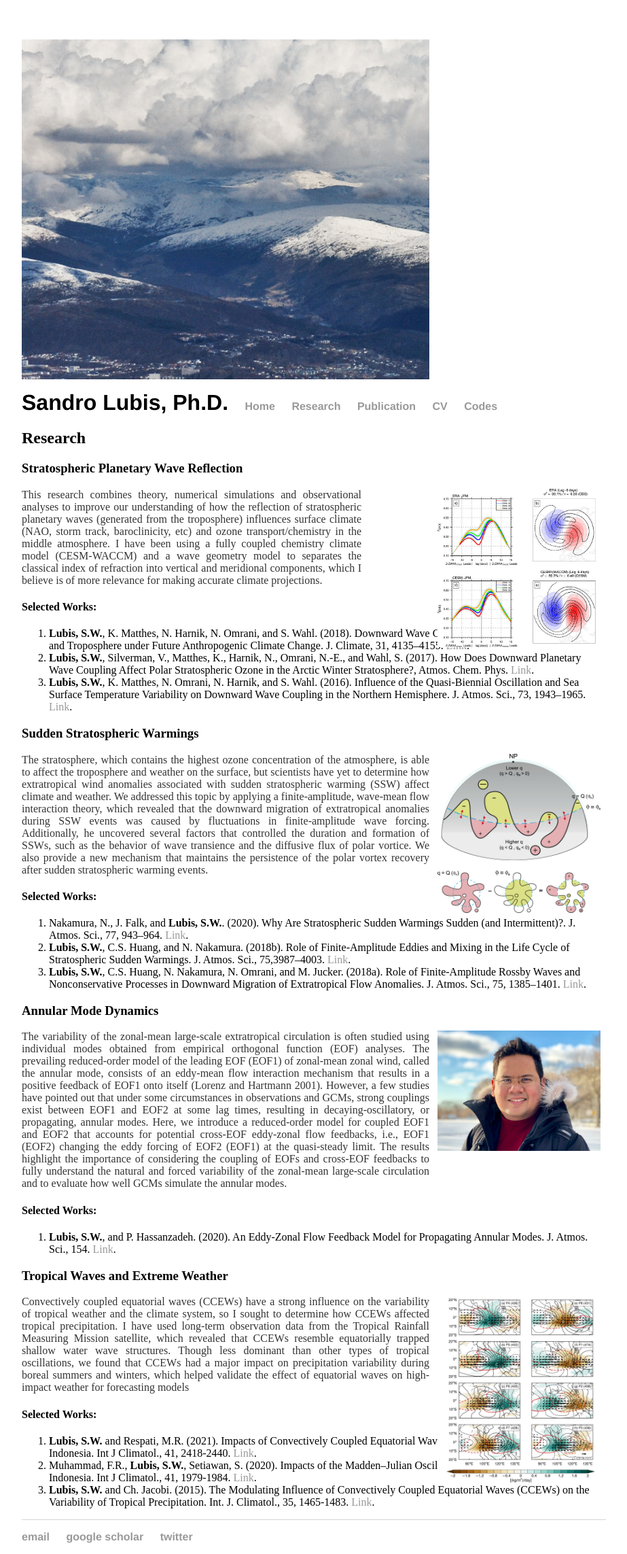
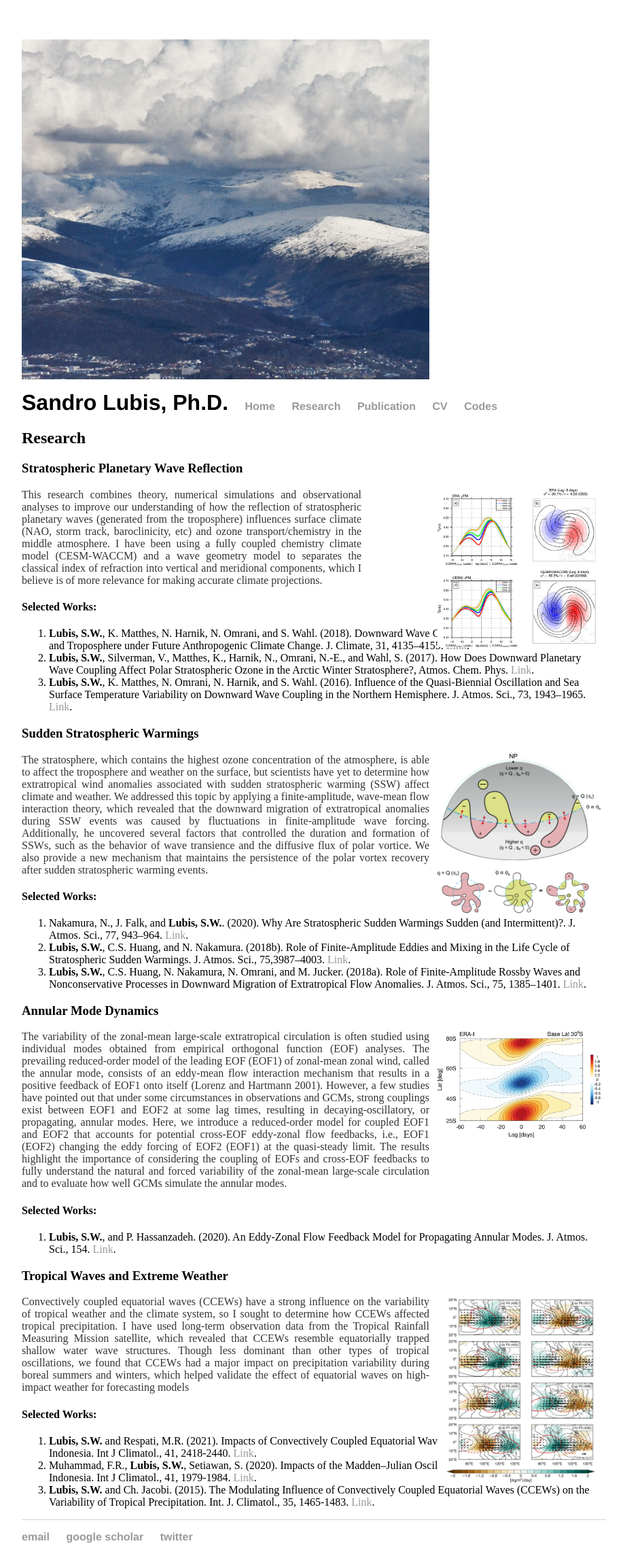
Before and after one commit to sandrolubis/sandrolubis.github.io, a Jekyll site: the page built from research/index.html, in a window 1280 px wide. Shown: the whole page at 68% size, without its empty margins (276-1199 px from the left). Built offline with Jekyll 4.4.1, drawn with Linux system fonts in a browser that asks for light colours.

Commit message:
Update index.html

```diff
--- a/research/index.html
+++ b/research/index.html
@@ -41,7 +41,7 @@
 
 
 			<h3>Annular Mode Dynamics</h3>
-			<img src="https://sandrolubis.github.io/assets/images/profile.jpg" alt="Fig 3" style="position:absolute; left:920px; width:240px">
+			<img src="https://sandrolubis.github.io/assets/images/one_point_lag_correlation_map.png" alt="Fig 3" style="position:absolute; left:920px; width:240px">
 			<p class="indented", style="width:600px"><font size=3>
 				The variability of the zonal-mean large-scale extratropical circulation is often studied using individual modes obtained from empirical orthogonal function (EOF) analyses.
 				The prevailing reduced-order model of the leading EOF (EOF1) of zonal-mean zonal wind, called the annular mode, consists of an eddy-mean flow interaction mechanism that results
```
